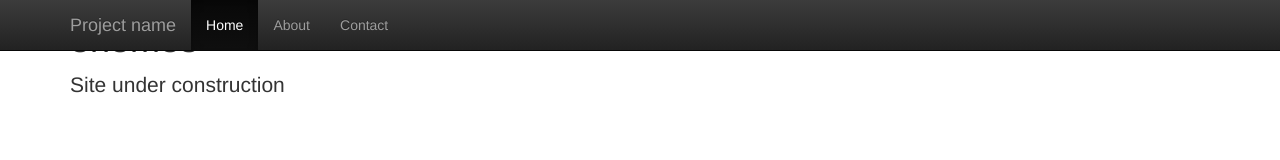
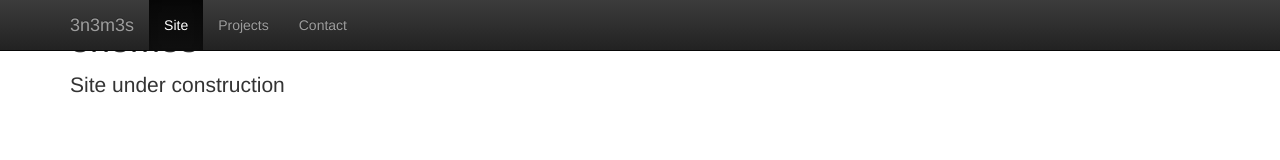
Before and after one commit to 3n3m3s/3n3m3s.github.io, a plain HTML site: page index.html in a window 1280 px wide. Drawn offline with nearby package versions, Linux system fonts and the light colour scheme.

Commit message:
Update index.html

```diff
--- a/index.html
+++ b/index.html
@@ -29,12 +29,12 @@
            <!-- <span class="icon-bar"></span>-->
             <!--<span class="icon-bar"></span>-->
           </button>
-          <a class="navbar-brand" href="#">Project name</a>
+          <a class="navbar-brand" href="#">3n3m3s</a>
         </div>
         <div id="navbar" class="collapse navbar-collapse">
           <ul class="nav navbar-nav">
-            <li class="active"><a href="#">Home</a></li>
-            <li><a href="#about">About</a></li>
+            <li class="active"><a href="#">Site</a></li>
+            <li><a href="#about">Projects</a></li>
             <li><a href="#contact">Contact</a></li>
           </ul>
         </div><!--/.nav-collapse -->
```
